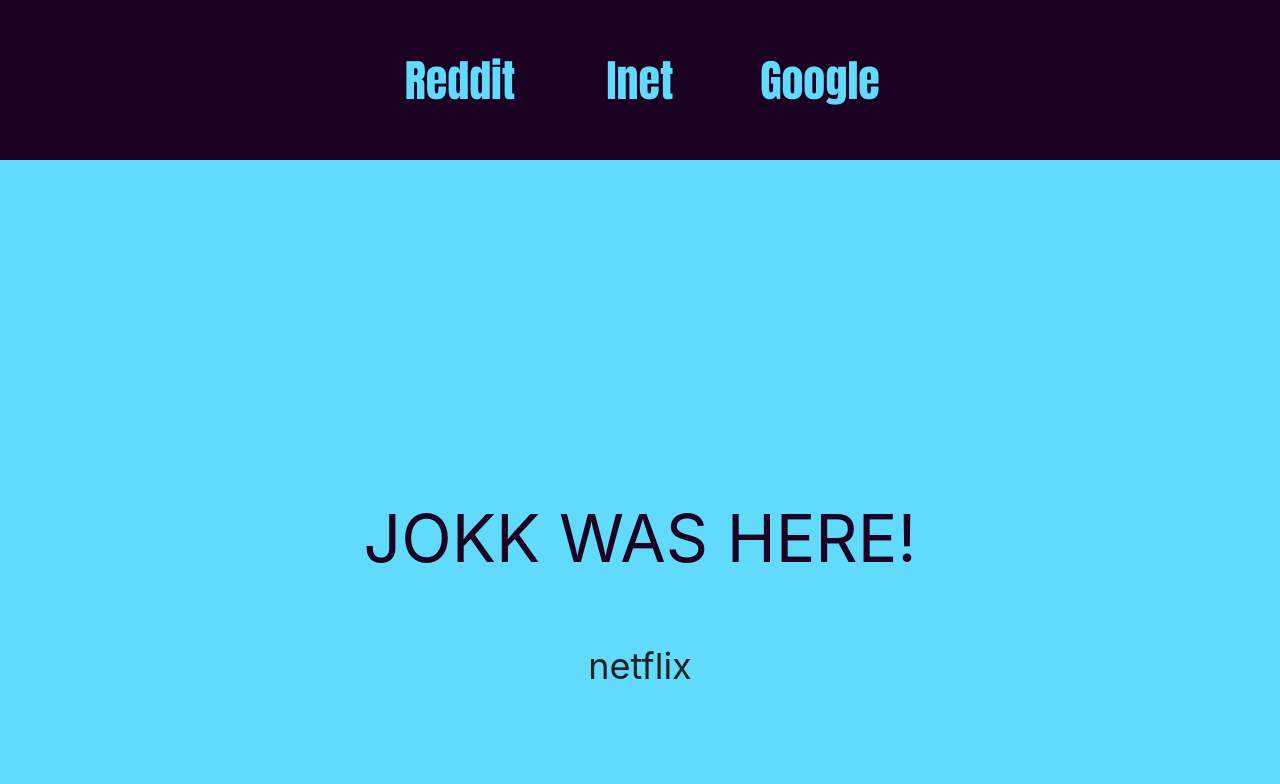
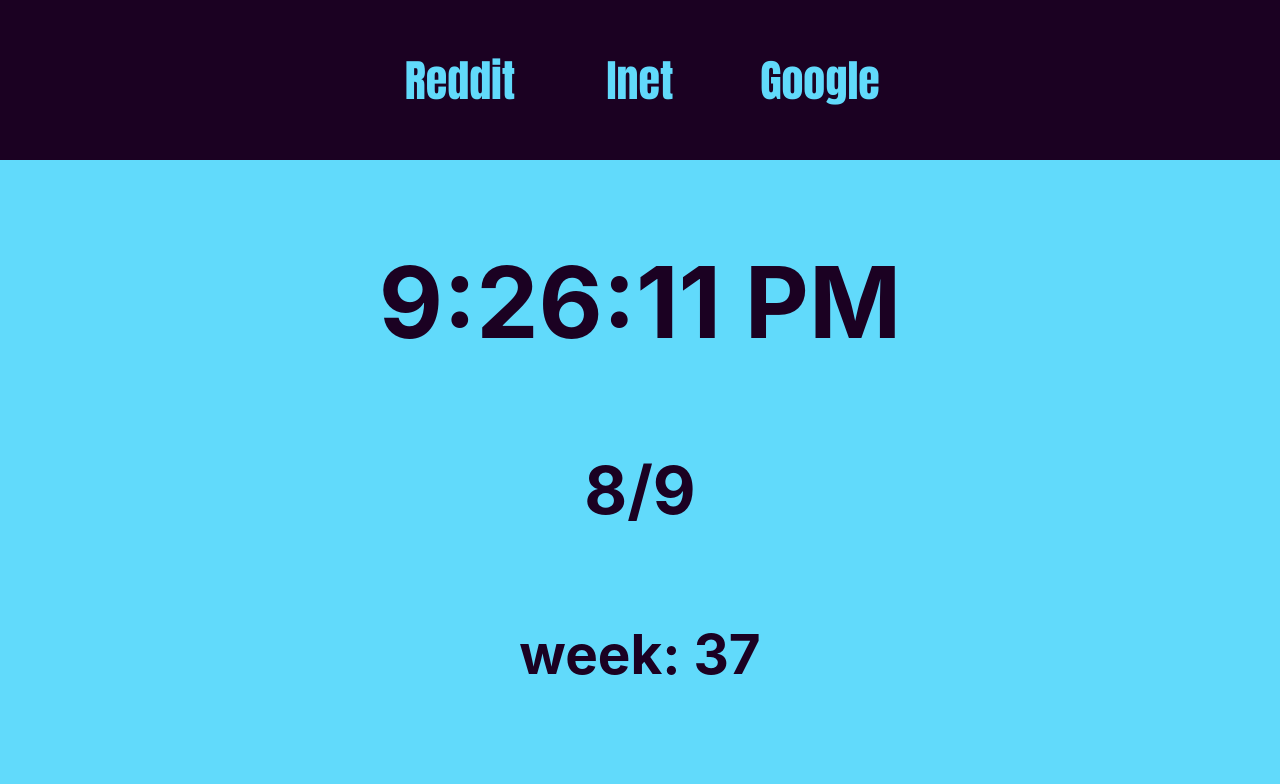
Before and after one commit to joacimgr/react-base, a React (Create React App) app: page / in a window 1280 px wide. Shown: the top 784 px of the page. Built offline with nearby package versions, Linux system fonts and the light colour scheme.

Commit message:
Add Time date and week number to content using com

```diff
--- a/src/App.js
+++ b/src/App.js
@@ -1,4 +1,6 @@
 import React from 'react';
+import Welcome from './components/Welcome';
+import Clock from './components/Clock';
 import './App.css';
 
 function App() {
@@ -37,7 +39,7 @@ function App() {
         </div>
       </header>
       <div className="content">
-        <p>JOKK WAS HERE!</p>
+        <Clock/>
         <a
             className="App-link-content"
             href="http://www.netflix.com"
@@ -46,6 +48,7 @@ function App() {
           >
             netflix
           </a>
+          <Welcome name='Jokk'/>
       </div>
       <div className="bottom">
         <p>Bottom</p>
--- /dev/null
+++ b/src/components/Clock.js
@@ -0,0 +1,57 @@
+import React from 'react';
+
+class Clock extends React.Component {
+    constructor(props) {
+        super(props);
+        this.state = {
+            time: new Date(),
+            week: this.getWeek(),
+            date: this.getDate()
+        };
+    }
+
+    componentDidMount() {
+
+        this.timerID = setInterval(
+            () => this.tick(),
+            1000
+        );
+    }
+
+    componentWillUnmount() {
+        clearInterval(this.timerID);
+    }
+
+    getWeek() {
+        let now = new Date();
+        let onejan = new Date(now.getFullYear(), 0, 1);
+        return Math.ceil( (((now.getTime() - onejan.getTime()) / 86400000) + onejan.getDay() + 1) / 7 );
+    }
+
+    getDate() {
+        let date = new Date().getUTCDate() + "/" + (new Date().getUTCMonth()+1);
+        return date;
+    }
+
+    tick() {
+        let week = this.getWeek();
+        let date = this.getDate();
+        this.setState({
+            time: new Date(),
+            week: week,
+            date: date
+        });
+    }
+
+    render() {
+        return (
+            <div>
+                <h2>{this.state.time.toLocaleTimeString()}</h2>
+                <h4>{this.state.date}</h4>
+
+                <h5><span>week: </span>{this.state.week}</h5>
+            </div>
+        )
+    }
+}
+export default Clock;
--- /dev/null
+++ b/src/components/Welcome.js
@@ -0,0 +1,8 @@
+import React from 'react';
+
+class Welcome extends React.Component {
+    render() {
+        return <h2>Hello, {this.props.name}</h2>;
+    }
+}
+export default Welcome;
```
